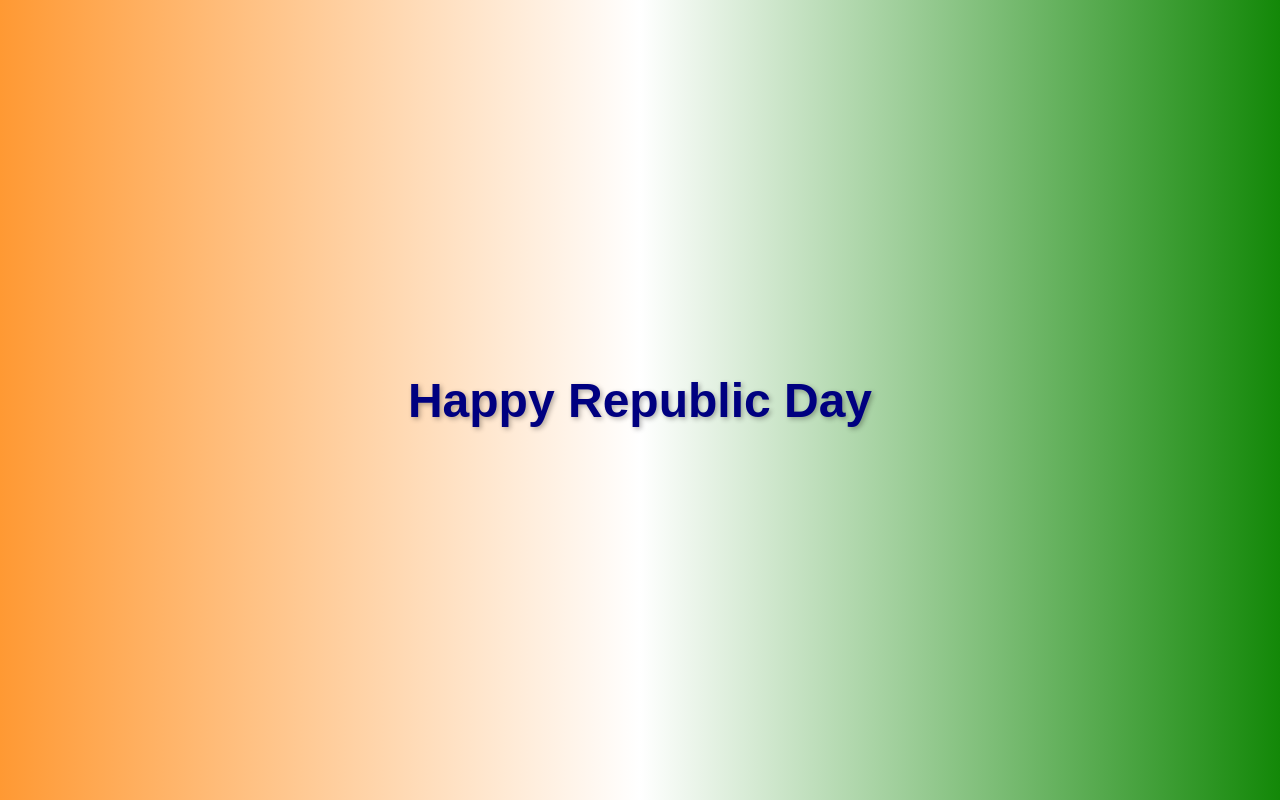
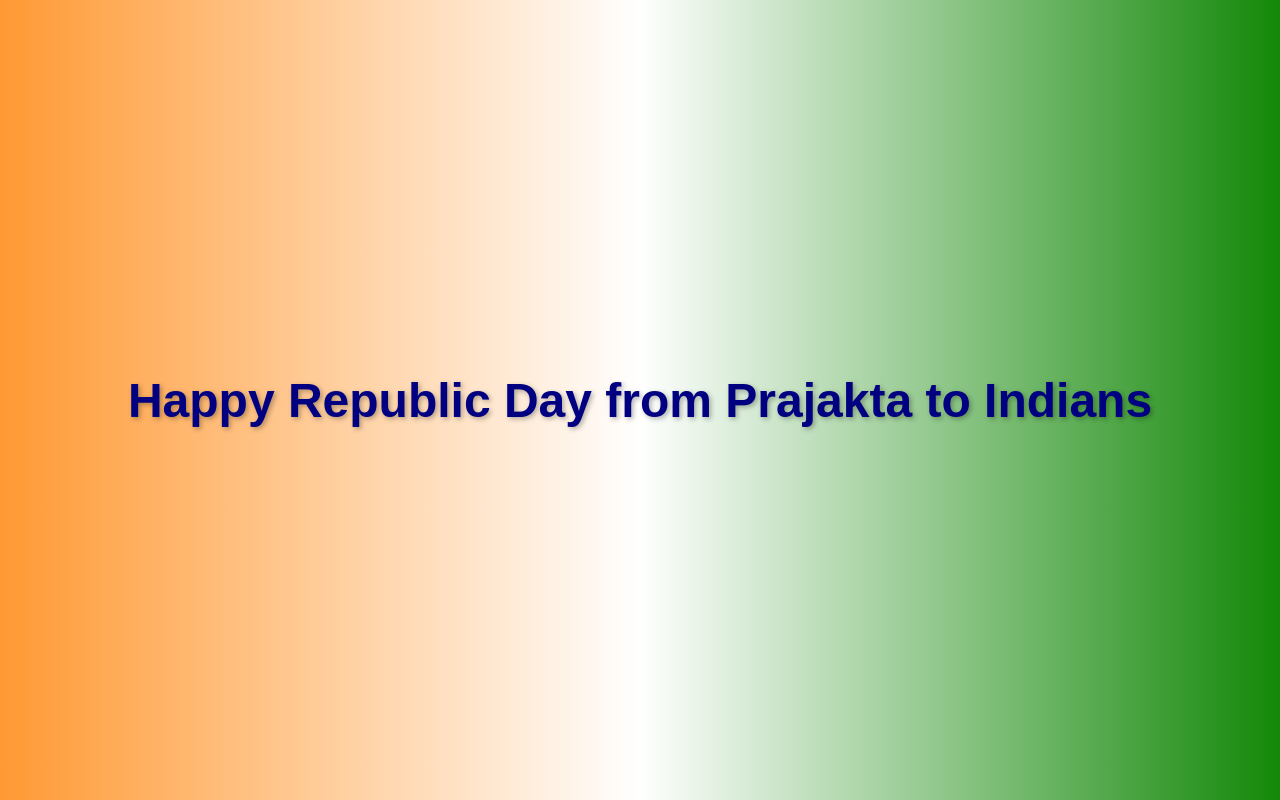
Before and after one commit to prajaktashevate/Web-Application-From-Github-AWS-Elastic-Beanstalk-Using-Codepipeline, a plain HTML site: page index.html in a window 1280 px wide. Drawn offline with Linux system fonts and the light colour scheme.

Commit message:
index.html

```diff
--- a/index.html
+++ b/index.html
@@ -22,6 +22,6 @@
   </style>
 </head>
 <body>
-  <h1>Happy Republic Day</h1>
+  <h1>Happy Republic Day from Prajakta to Indians</h1>
 </body>
 </html>
```
